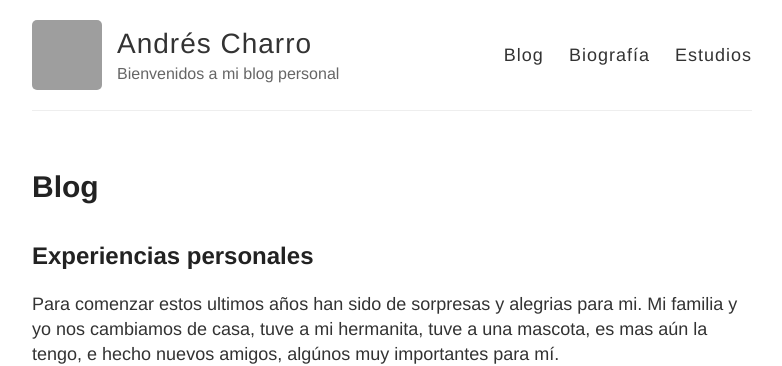
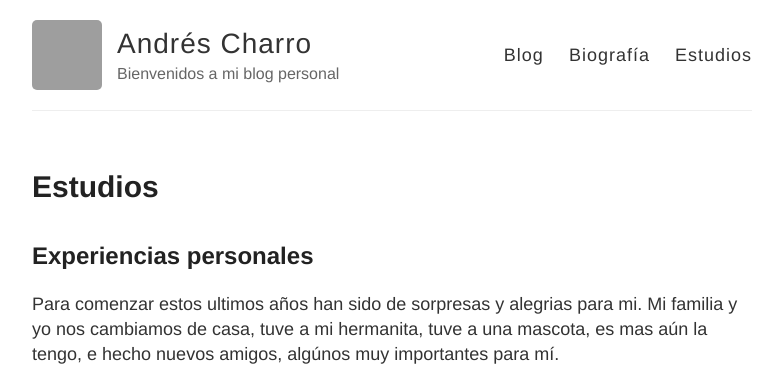
Before and after one commit to andrescharro22/Carlos-F007.github.io, a Jekyll site: the page built from blog.md, in a window 1280 px wide, cut to the strip 0-366 px from the top of the page. Shown: the whole strip, without its empty margins (248-1030 px from the left). Built offline with Jekyll 4.4.1, drawn with Linux system fonts in a browser that asks for light colours; grey boxes are pictures that could not be loaded.

Commit message:
Update blog.md

```diff
--- a/blog.md
+++ b/blog.md
@@ -1,7 +1,7 @@
 ---
 layout: page
-title: Blog
-permalink: /blog/
+title: Estudios
+permalink: /estudios/
 ---
 
 Experiencias personales
```
